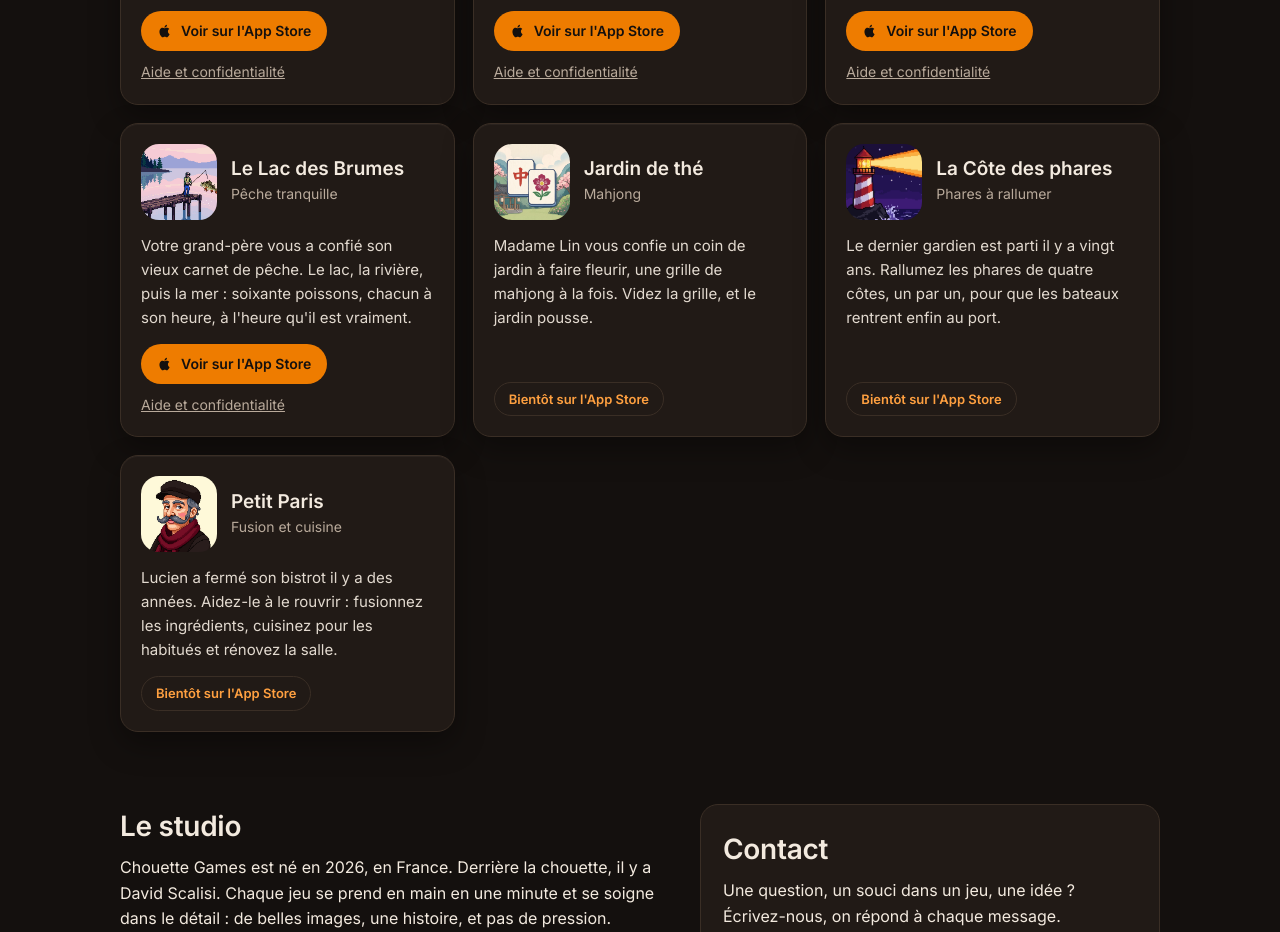
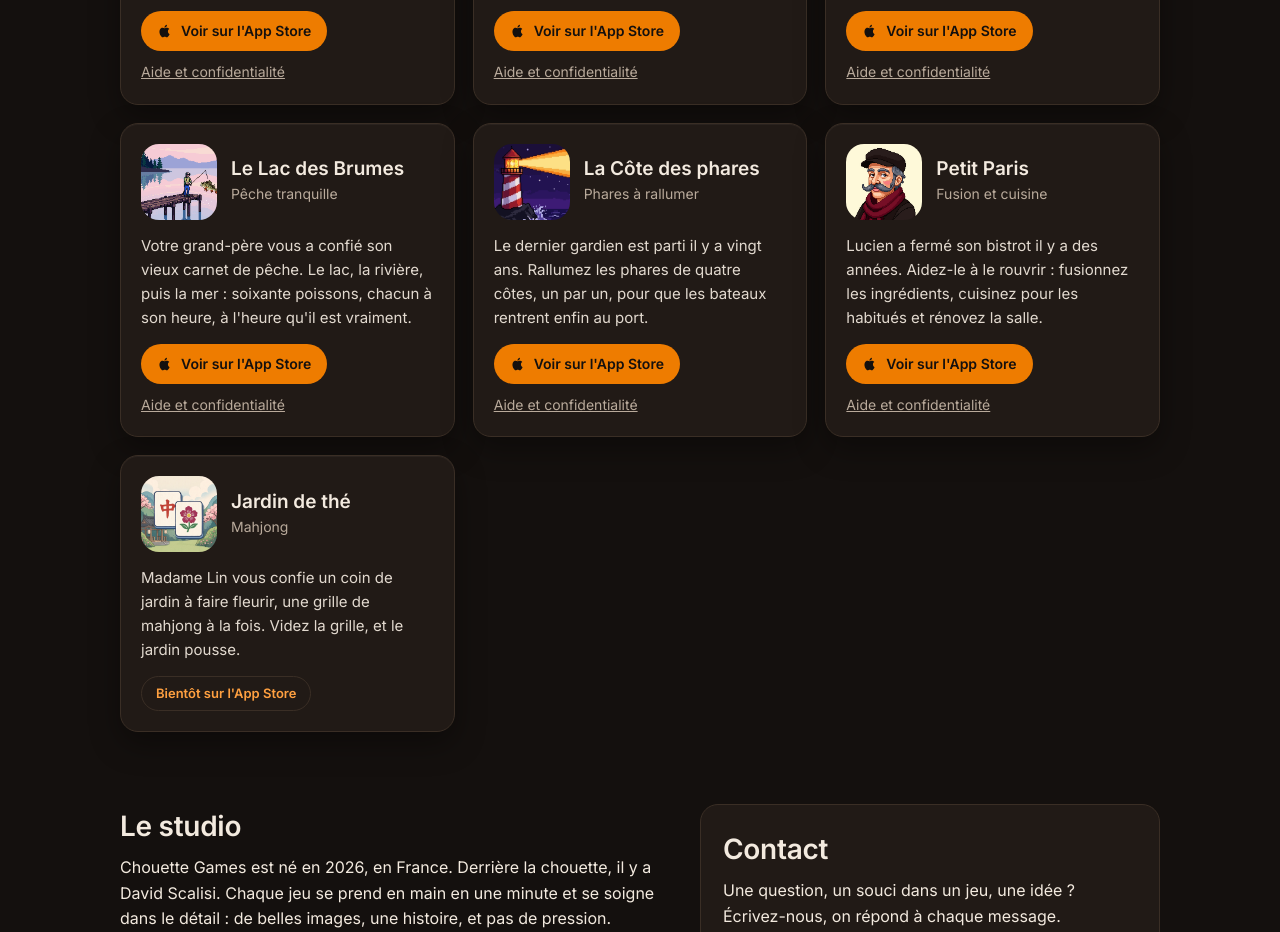
Before and after one commit to Fibodefrance/fibodefrance.github.io, a plain HTML site: page index.html in a window 1280 px wide. Shown: the part 1060-1992 px from the top of the page. Drawn offline with Linux system fonts and the light colour scheme.

Commit message:
Site du studio : la Côte des phares et Petit Paris en vente (boutons App Store) (#14)
Claude-Session: https://claude.ai/code/session_01VNQ63Di4A8nN24S1oHbCE5

Co-authored-by: Claude <noreply@anthropic.com>

```diff
--- a/index.html
+++ b/index.html
@@ -134,21 +134,21 @@ body{background:radial-gradient(1200px 600px at 50% -200px,#2a1d12 0%,transparen
 <div class="actions"><a class="bouton" href="https://apps.apple.com/fr/app/id6832680564"><svg viewBox="0 0 24 24" aria-hidden="true"><path d="M16.37 12.6c-.02-2.36 1.93-3.5 2.02-3.55-1.1-1.61-2.81-1.83-3.42-1.85-1.45-.15-2.84.86-3.58.86-.75 0-1.88-.84-3.09-.82-1.59.02-3.06.93-3.88 2.35-1.66 2.87-.42 7.12 1.19 9.45.79 1.14 1.73 2.42 2.96 2.37 1.19-.05 1.64-.77 3.07-.77 1.43 0 1.84.77 3.09.74 1.28-.02 2.09-1.16 2.87-2.31.91-1.32 1.28-2.61 1.3-2.68-.03-.01-2.5-.96-2.53-3.79zM14.02 5.66c.65-.79 1.09-1.89.97-2.99-.94.04-2.08.63-2.75 1.41-.6.7-1.13 1.82-.99 2.89 1.05.08 2.12-.53 2.77-1.31z"/></svg>Voir sur l'App Store</a><a class="lien-doux" href="https://fibodefrance.github.io/carnet-de-peche/">Aide et confidentialité</a></div>
 </article>
 <article class="carte">
-<div class="tete"><img class="icone" src="studio/images/jardin.png" alt="Jardin de thé" width="76" height="76" loading="lazy">
-<div class="corps"><h3>Jardin de thé</h3><p class="genre">Mahjong</p></div></div>
-<p class="texte">Madame Lin vous confie un coin de jardin à faire fleurir, une grille de mahjong à la fois. Videz la grille, et le jardin pousse.</p>
-<div class="actions"><span class="etiquette">Bientôt sur l'App Store</span></div>
-</article>
-<article class="carte">
 <div class="tete"><img class="icone" src="studio/images/cote.png" alt="La Côte des phares" width="76" height="76" loading="lazy">
 <div class="corps"><h3>La Côte des phares</h3><p class="genre">Phares à rallumer</p></div></div>
 <p class="texte">Le dernier gardien est parti il y a vingt ans. Rallumez les phares de quatre côtes, un par un, pour que les bateaux rentrent enfin au port.</p>
-<div class="actions"><span class="etiquette">Bientôt sur l'App Store</span></div>
+<div class="actions"><a class="bouton" href="https://apps.apple.com/fr/app/id6832683604"><svg viewBox="0 0 24 24" aria-hidden="true"><path d="M16.37 12.6c-.02-2.36 1.93-3.5 2.02-3.55-1.1-1.61-2.81-1.83-3.42-1.85-1.45-.15-2.84.86-3.58.86-.75 0-1.88-.84-3.09-.82-1.59.02-3.06.93-3.88 2.35-1.66 2.87-.42 7.12 1.19 9.45.79 1.14 1.73 2.42 2.96 2.37 1.19-.05 1.64-.77 3.07-.77 1.43 0 1.84.77 3.09.74 1.28-.02 2.09-1.16 2.87-2.31.91-1.32 1.28-2.61 1.3-2.68-.03-.01-2.5-.96-2.53-3.79zM14.02 5.66c.65-.79 1.09-1.89.97-2.99-.94.04-2.08.63-2.75 1.41-.6.7-1.13 1.82-.99 2.89 1.05.08 2.12-.53 2.77-1.31z"/></svg>Voir sur l'App Store</a><a class="lien-doux" href="https://fibodefrance.github.io/cote-des-phares/">Aide et confidentialité</a></div>
 </article>
 <article class="carte">
 <div class="tete"><img class="icone" src="studio/images/petitparis.png" alt="Petit Paris" width="76" height="76" loading="lazy">
 <div class="corps"><h3>Petit Paris</h3><p class="genre">Fusion et cuisine</p></div></div>
 <p class="texte">Lucien a fermé son bistrot il y a des années. Aidez-le à le rouvrir : fusionnez les ingrédients, cuisinez pour les habitués et rénovez la salle.</p>
+<div class="actions"><a class="bouton" href="https://apps.apple.com/fr/app/id6832279654"><svg viewBox="0 0 24 24" aria-hidden="true"><path d="M16.37 12.6c-.02-2.36 1.93-3.5 2.02-3.55-1.1-1.61-2.81-1.83-3.42-1.85-1.45-.15-2.84.86-3.58.86-.75 0-1.88-.84-3.09-.82-1.59.02-3.06.93-3.88 2.35-1.66 2.87-.42 7.12 1.19 9.45.79 1.14 1.73 2.42 2.96 2.37 1.19-.05 1.64-.77 3.07-.77 1.43 0 1.84.77 3.09.74 1.28-.02 2.09-1.16 2.87-2.31.91-1.32 1.28-2.61 1.3-2.68-.03-.01-2.5-.96-2.53-3.79zM14.02 5.66c.65-.79 1.09-1.89.97-2.99-.94.04-2.08.63-2.75 1.41-.6.7-1.13 1.82-.99 2.89 1.05.08 2.12-.53 2.77-1.31z"/></svg>Voir sur l'App Store</a><a class="lien-doux" href="https://fibodefrance.github.io/petit-paris/">Aide et confidentialité</a></div>
+</article>
+<article class="carte">
+<div class="tete"><img class="icone" src="studio/images/jardin.png" alt="Jardin de thé" width="76" height="76" loading="lazy">
+<div class="corps"><h3>Jardin de thé</h3><p class="genre">Mahjong</p></div></div>
+<p class="texte">Madame Lin vous confie un coin de jardin à faire fleurir, une grille de mahjong à la fois. Videz la grille, et le jardin pousse.</p>
 <div class="actions"><span class="etiquette">Bientôt sur l'App Store</span></div>
 </article>
 </div>
```
Also changed, not shown: index-en.html (+7 -7 lines).
